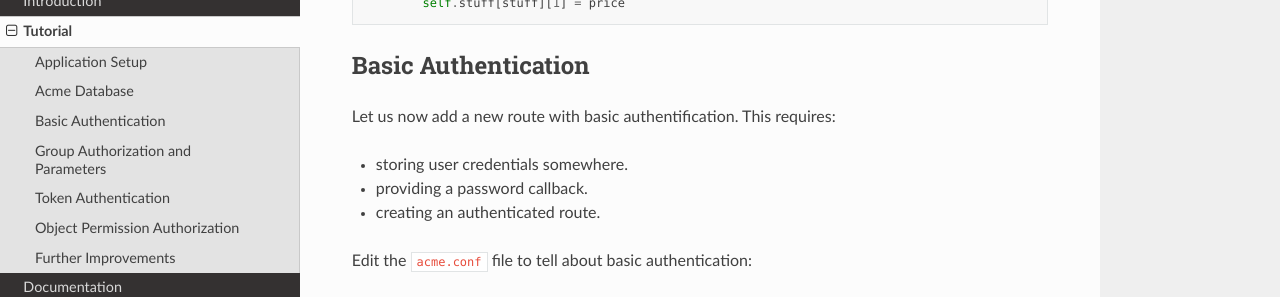
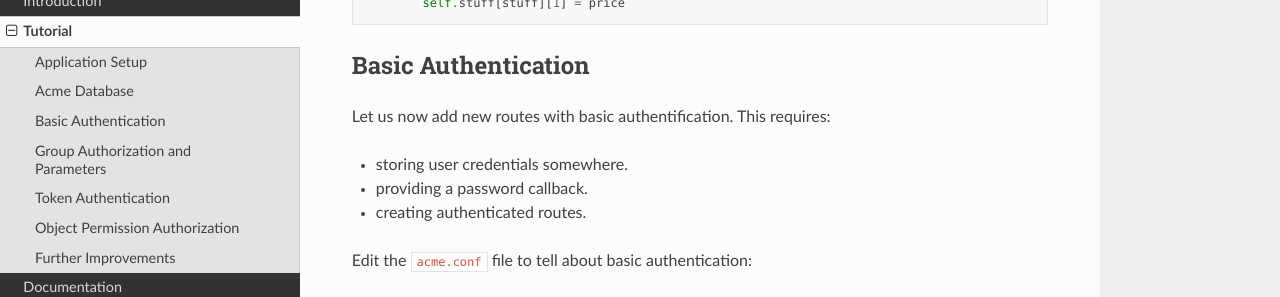
Before and after one commit to zx80/flask-simple-auth, a Sphinx documentation site: the page built from docs/TUTORIAL.md, in a window 1280 px wide and 900 px high, scrolled down 2282 px. Shown: the part 151-448 px from the top of the window. Built offline with Sphinx 7.4.7 and the Read the Docs theme 2.0.0, drawn with Linux system fonts in a browser that asks for light colours; pages that are not in the unit, such as notebooks, are missing from menus.

Commit message:
3 routes

```diff
--- a/docs/TUTORIAL.md
+++ b/docs/TUTORIAL.md
@@ -128,12 +128,12 @@ class AcmeData:
 
 ## Basic Authentication
 
-Let us now add a new route with basic authentification.
+Let us now add new routes with basic authentification.
 This requires:
 
 - storing user credentials somewhere.
 - providing a password callback.
-- creating an authenticated route.
+- creating authenticated routes.
 
 Edit the `acme.conf` file to tell about basic authentication:
 
```
